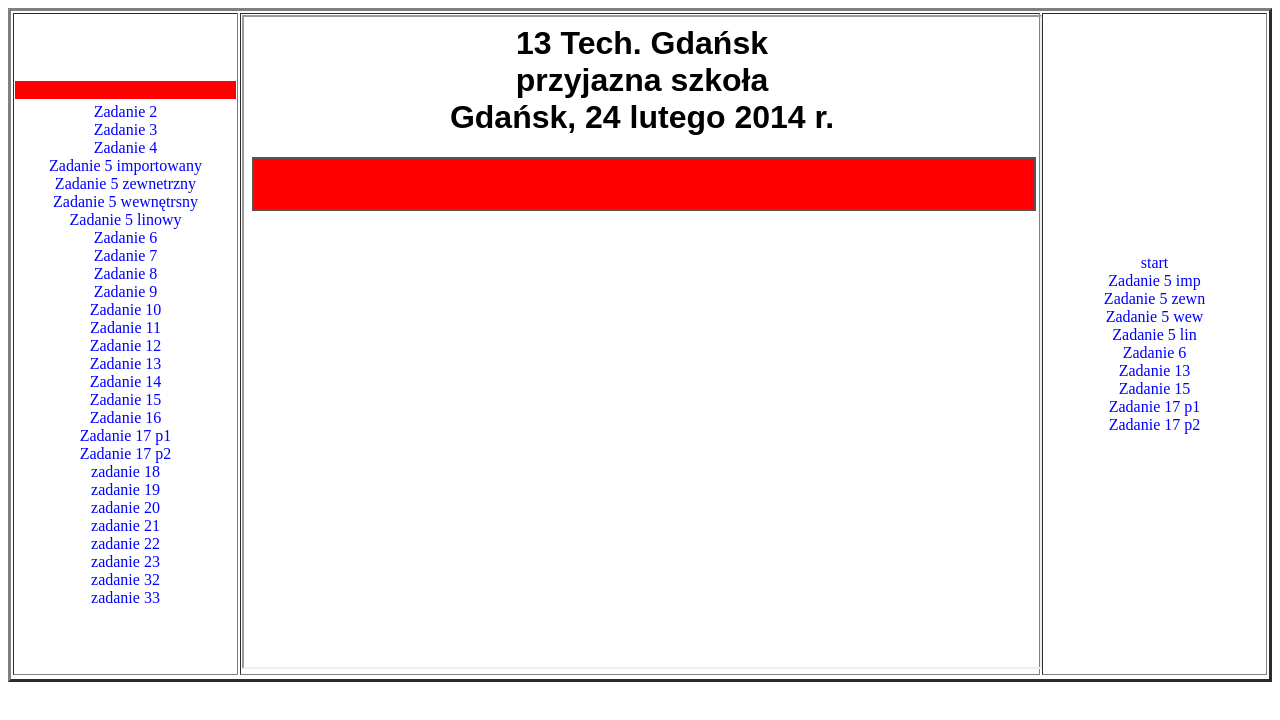
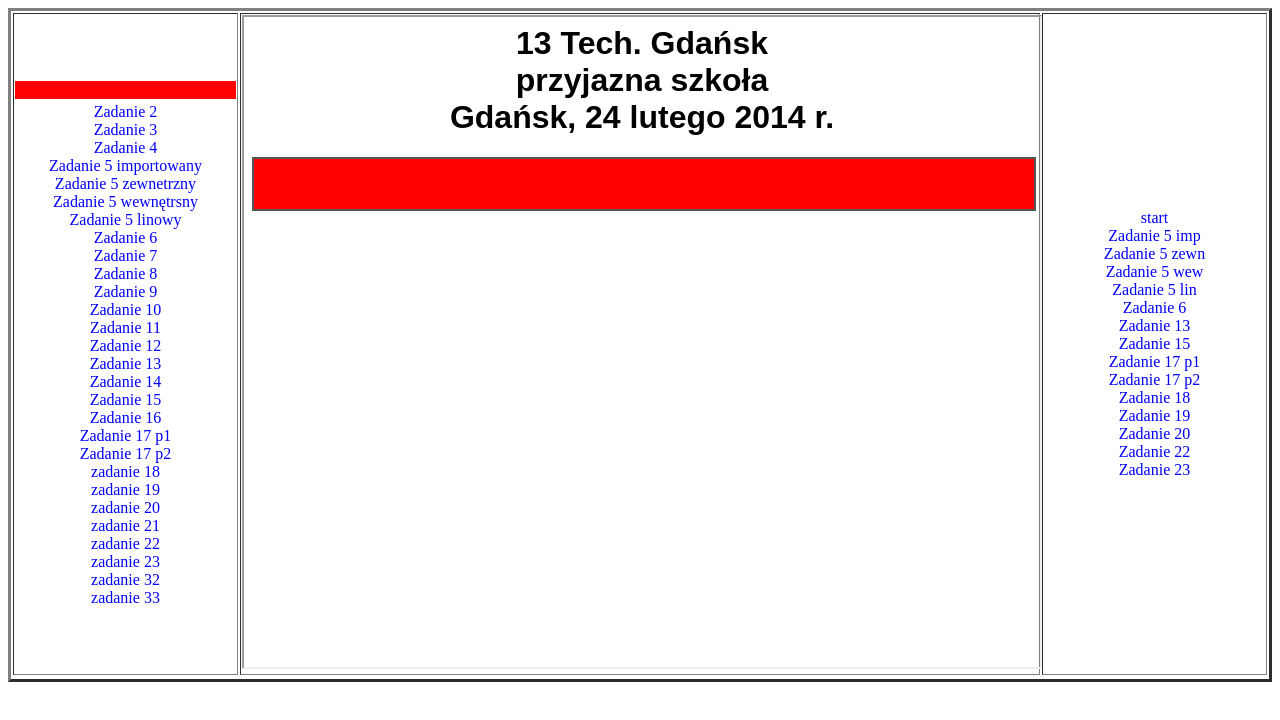
Before and after one commit to 2bartuss/CSS-do-23, a plain HTML site: page index.html in a window 1280 px wide. Drawn offline with Linux system fonts and the light colour scheme.

Commit message:
Add files via upload

```diff
--- a/index.html
+++ b/index.html
@@ -72,6 +72,11 @@
             <a href="zad15-kod.txt" target="strony">Zadanie 15<br>
             <a href="zad17_p1-kod.txt" target="strony">Zadanie 17 p1<br>
             <a href="zad17_p2-kod.txt" target="strony">Zadanie 17 p2<br>
+            <a href="zad18-kod.txt" target="strony">Zadanie 18<br>
+            <a href="zad19-kod.txt" target="strony">Zadanie 19<br>
+            <a href="zad20-kod.txt" target="strony">Zadanie 20<br>
+            <a href="zad22-kod.txt" target="strony">Zadanie 22<br>
+            <a href="zad23-kod.txt" target="strony">Zadanie 23<br>
 
 
         </td>
```
Also changed, not shown: zad18-kod.txt (added), zad19-kod.txt (added), zad20-kod.txt (added), zad22-kod.txt (added), zad23-kod.txt (added).
